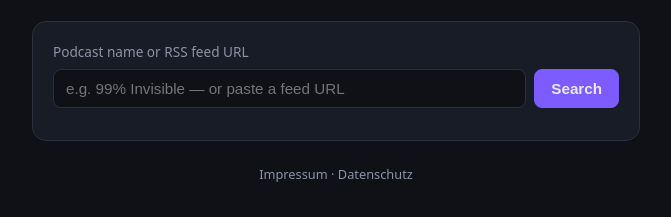
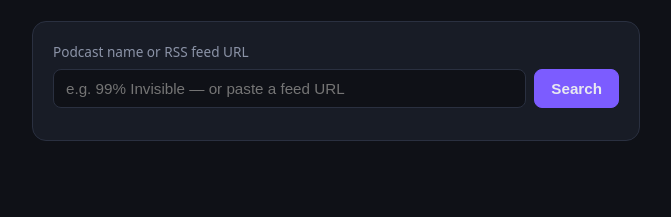
Before and after one commit to JeromeWirth/podcast-shuffle, a website: page client/public/index.html in a window 1280 px wide. Shown: the part 85-302 px from the top of the page, without its empty margins (304-975 px from the left). Drawn offline with Linux system fonts and the light colour scheme.

```diff
--- a/client/public/index.html
+++ b/client/public/index.html
@@ -102,10 +102,6 @@
         <ul id="history-list"></ul>
       </details>
     </section>
-
-    <footer class="footer">
-      <a href="impressum.html">Impressum</a> · <a href="datenschutz.html">Datenschutz</a>
-    </footer>
   </main>
 
   <script src="app.js"></script>
```
Also changed, not shown: vercel.json.
